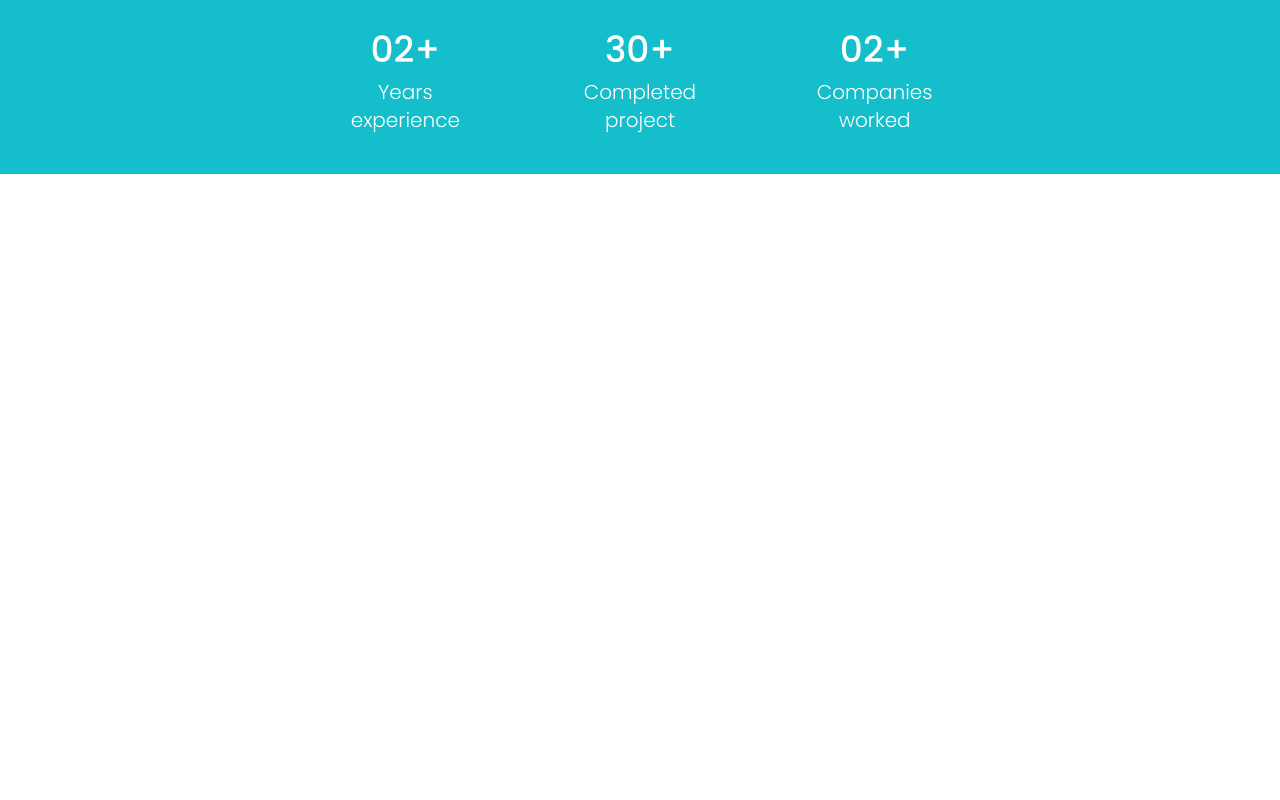
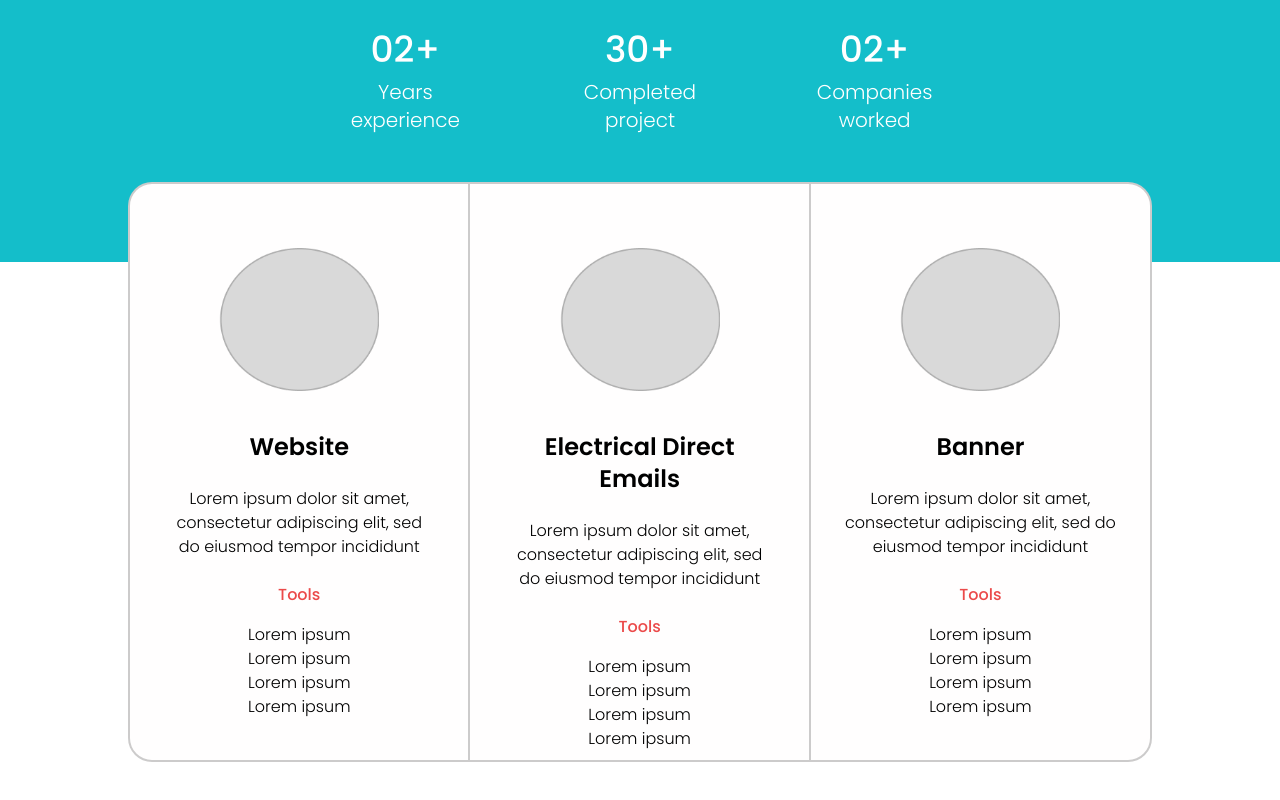
Before and after one commit to TCB2307/tcb2307.github.io, a React (Vite) app: page / in a window 1280 px wide. Shown: the part 1365-2165 px from the top of the page. Before the commit the page ends 1539 px from the top, so only its background shows below. Built offline with nearby package versions, Linux system fonts and the light colour scheme.

Commit message:
lazy cmt

```diff
--- a/src/App.jsx
+++ b/src/App.jsx
@@ -1,6 +1,7 @@
 import Homepage from "./components/Homepage";
 import Header from "./components/Header";
 import About from "./components/About";
+import Skill from "./components/Skill";
 
 export default function App() {
   return (
@@ -9,7 +10,10 @@ export default function App() {
         <Header />
       </div>
       <Homepage />
-      <About />
+      <div className="absolute">
+        <About />
+        <Skill />
+      </div>
     </div>
   );
 }
--- a/src/components/About.jsx
+++ b/src/components/About.jsx
@@ -9,7 +9,7 @@ function ColumnText({ text01, text02 }) {
 
 export default function About() {
   return (
-    <div className="bg-[#14BECA] flex flex-col space-y-4 px-12 py-10 text-white">
+    <div className="bg-[#14BECA] flex flex-col space-y-4 px-12 pt-10 text-white pb-[8rem]">
       <div className="flex justify-center text-10 text-5xl font-medium pt-4">
         About myself
       </div>
--- /dev/null
+++ b/src/components/Skill.jsx
@@ -0,0 +1,58 @@
+import placeholder from "../images/placeholder.png";
+
+function SkillDetail({ rightSideBorder, title, description, tools }) {
+  const borderCss = rightSideBorder === true ? "border-r-2" : "";
+
+  return (
+    <div
+      className={`${borderCss} border-black border-opacity-20 w-full h-[36rem]`}
+    >
+      <div className="flex justify-center mt-16">
+        <img src={placeholder} alt="logo" className="w-40" />
+      </div>
+      <div className=" flex justify-center mt-10">
+        <div className="text-center w-4/5">
+          <div className="text-2xl font-semibold">{title}</div>
+          <div className="text-10 mt-6 font-light">{description}</div>
+          <div className="text-10 mt-6 text-[#EB4A4A] font-medium">Tools</div>
+          <div className="font-light mb-10 mt-4">
+            {tools.map((tool, index) => (
+              <div key={index} className="text-10">
+                {tool}
+              </div>
+            ))}
+          </div>
+        </div>
+      </div>
+    </div>
+  );
+}
+
+export default function Skill() {
+  return (
+    <div className="flex justify-center relative bottom-20">
+      <div className="bg-[#FFFEFE] w-4/5 border-black rounded-3xl border-2 border-opacity-20">
+        <div className="flex items-center">
+          <SkillDetail
+            rightSideBorder={true}
+            title="Website"
+            description="Lorem ipsum dolor sit amet, consectetur adipiscing elit, sed do eiusmod tempor incididunt "
+            tools={["Lorem ipsum", "Lorem ipsum", "Lorem ipsum", "Lorem ipsum"]}
+          />
+          <SkillDetail
+            rightSideBorder={true}
+            title="Electrical Direct Emails"
+            description="Lorem ipsum dolor sit amet, consectetur adipiscing elit, sed do eiusmod tempor incididunt "
+            tools={["Lorem ipsum", "Lorem ipsum", "Lorem ipsum", "Lorem ipsum"]}
+          />
+          <SkillDetail
+            rightSideBorder={false}
+            title="Banner"
+            description="Lorem ipsum dolor sit amet, consectetur adipiscing elit, sed do eiusmod tempor incididunt "
+            tools={["Lorem ipsum", "Lorem ipsum", "Lorem ipsum", "Lorem ipsum"]}
+          />
+        </div>
+      </div>
+    </div>
+  );
+}
```
Also changed, not shown: src/images/placeholder.png (added).
